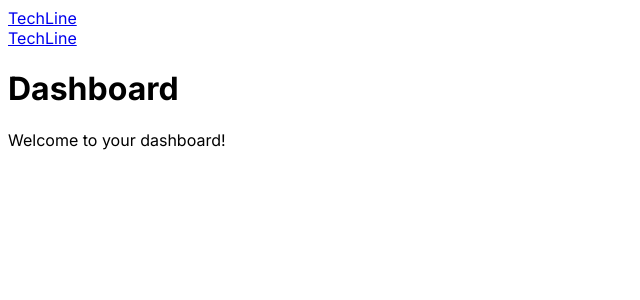
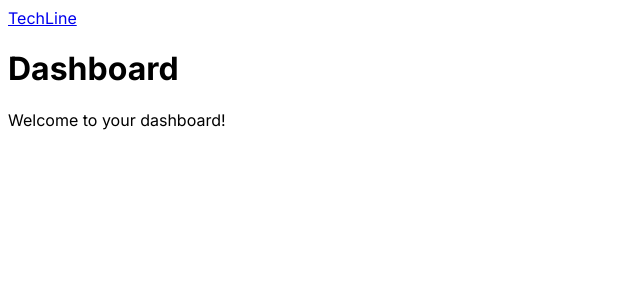
Before and after one commit to Badjr-Tech/portaltemplate, a Next.js app: page /dashboard in a window 1280 px wide. Shown: the top 300 px of the page, without its empty margins (0-640 px from the left). Built offline with nearby package versions, Linux system fonts and the light colour scheme.

Commit message:
Refactor: Remove duplicate Header component from root layout

```diff
--- a/src/app/layout.tsx
+++ b/src/app/layout.tsx
@@ -19,7 +19,7 @@ export default function RootLayout({
   return (
     <ClerkProvider signInFallbackRedirectUrl="/dashboard">
       <html lang="en">
-        <body className={`${inter.className} bg-background-light text-text-dark min-h-screen flex flex-col`}>          <Header />
+        <body className={`${inter.className} bg-background-light text-text-dark min-h-screen flex flex-col`}>
           <main className="flex-grow">
             {children}
           </main></body>
```
